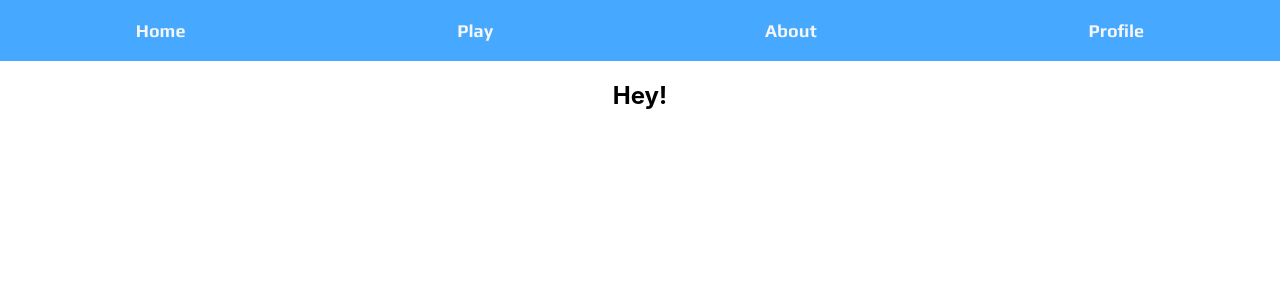
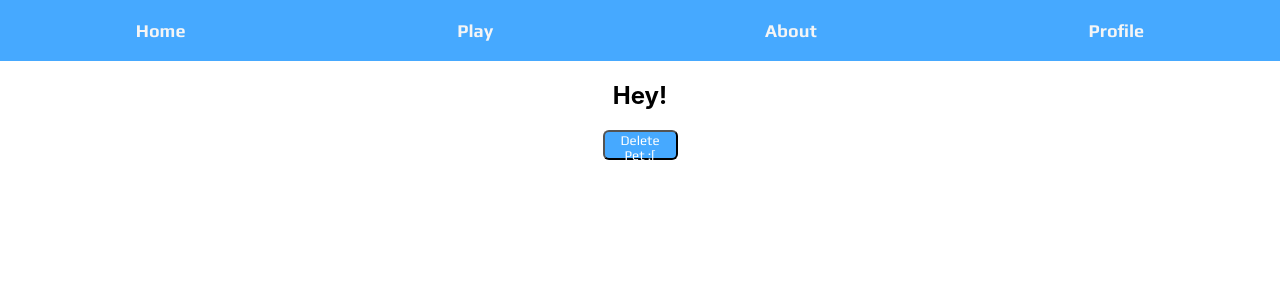
Before and after one commit to milywendland/Project-4, a React (Create React App) app in the folder client/: page /profile in a window 1280 px wide. Shown: the top 300 px of the page. Built offline with nearby package versions, Linux system fonts and the light colour scheme.

Commit message:
profile page setup

```diff
--- a/client/src/pages/profile.js
+++ b/client/src/pages/profile.js
@@ -2,6 +2,8 @@ const Profile = () => {
   return (
     <div>
       <h2>Hey!</h2>
+      <div className="pet-feed"></div>
+      <button>Delete Pet :[</button>
     </div>
   )
 }
```
